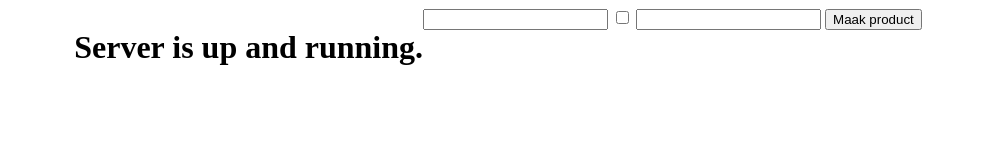
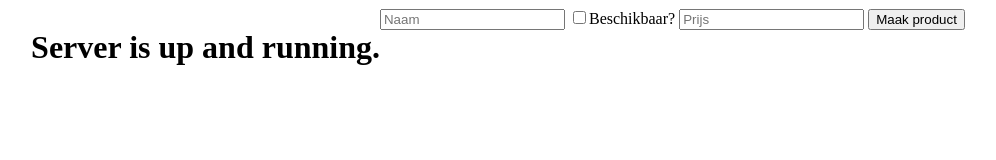
Before and after one commit to OlivierVerhaegen/PM1904-Backend, a website: page public/index.html in a window 1280 px wide. Shown: the whole page, without its empty margins (142-1138 px from the left). Drawn offline with Linux system fonts and the light colour scheme.

Commit message:
Added placeholders

```diff
--- a/public/index.html
+++ b/public/index.html
@@ -18,9 +18,9 @@
     <h1>Server is up and running.</h1>
 
     <form action="/products/create" method="post">
-        <input type="text" name="name" id="name">
-        <input type="checkbox" name="available" id="available">
-        <input type="number" name="price" id="price">
+        <input type="text" name="name" id="name" placeholder="Naam">
+        <input type="checkbox" name="available" id="available">Beschikbaar?
+        <input type="number" name="price" id="price" placeholder="Prijs">
         <button type="submit">Maak product</button>
     </form>
 </body>
```
